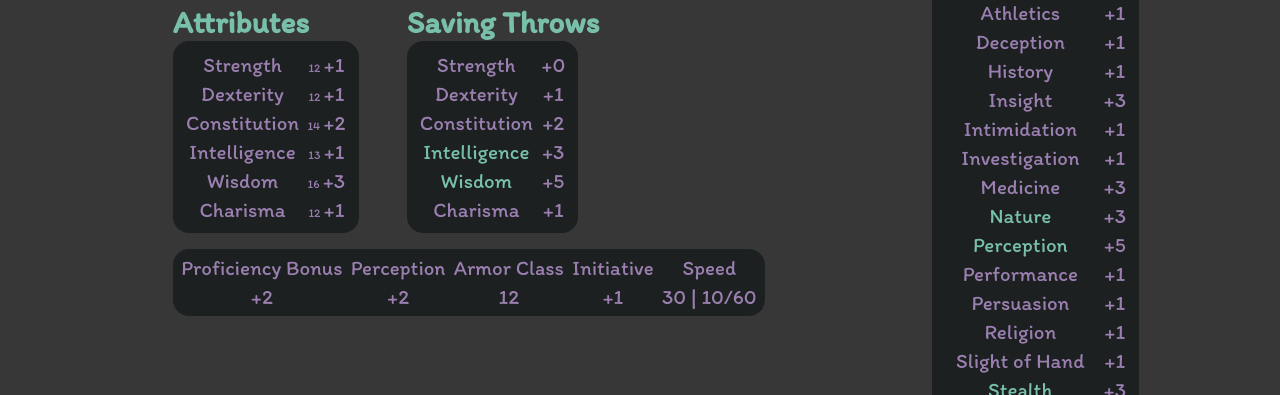
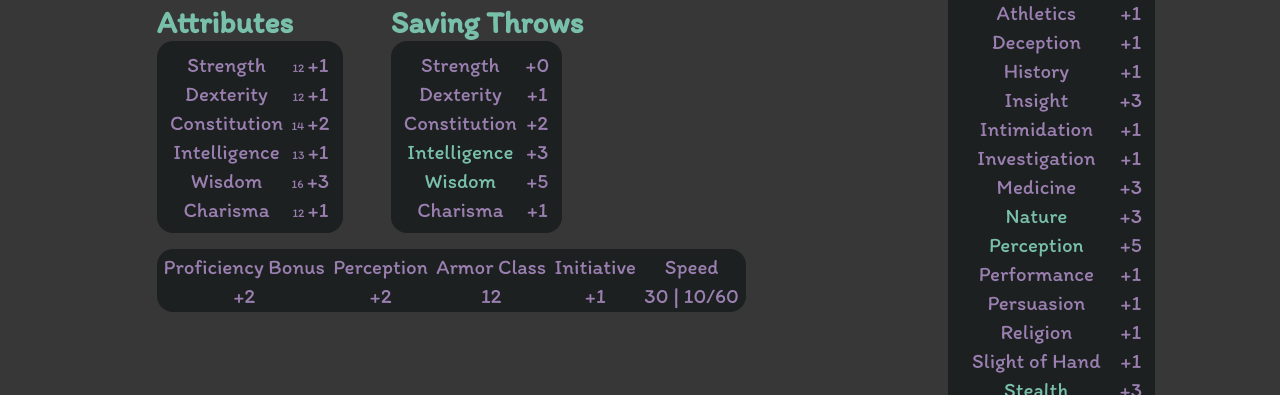
Before and after one commit to aryiy/aryiy.github.io, a plain HTML site: page beryl.html in a window 1280 px wide. Shown: the part 829-1224 px from the top of the page. Drawn offline with Linux system fonts and the light colour scheme; a web font is replaced by a local one.

Commit message:
last margin fix of the night

```diff
--- a/dnd.css
+++ b/dnd.css
@@ -23,7 +23,7 @@ header, .bod, .stats{
 body {
     background-color: var(--dark-bg);
     color: var(--dark-txt);
-    margin: 0px 8rem;
+    margin: 0px 7rem;
     font-family: 'Itim', sans-serif;
     /* border: solid 0.2rem black; */
 }
@@ -141,7 +141,7 @@ header{
     border-radius: 1rem;
     margin-top: 1rem;
     max-width: fit-content;
-    padding: 0.2rem;
+    padding: 0.1rem;
 }
 
 td{
```
